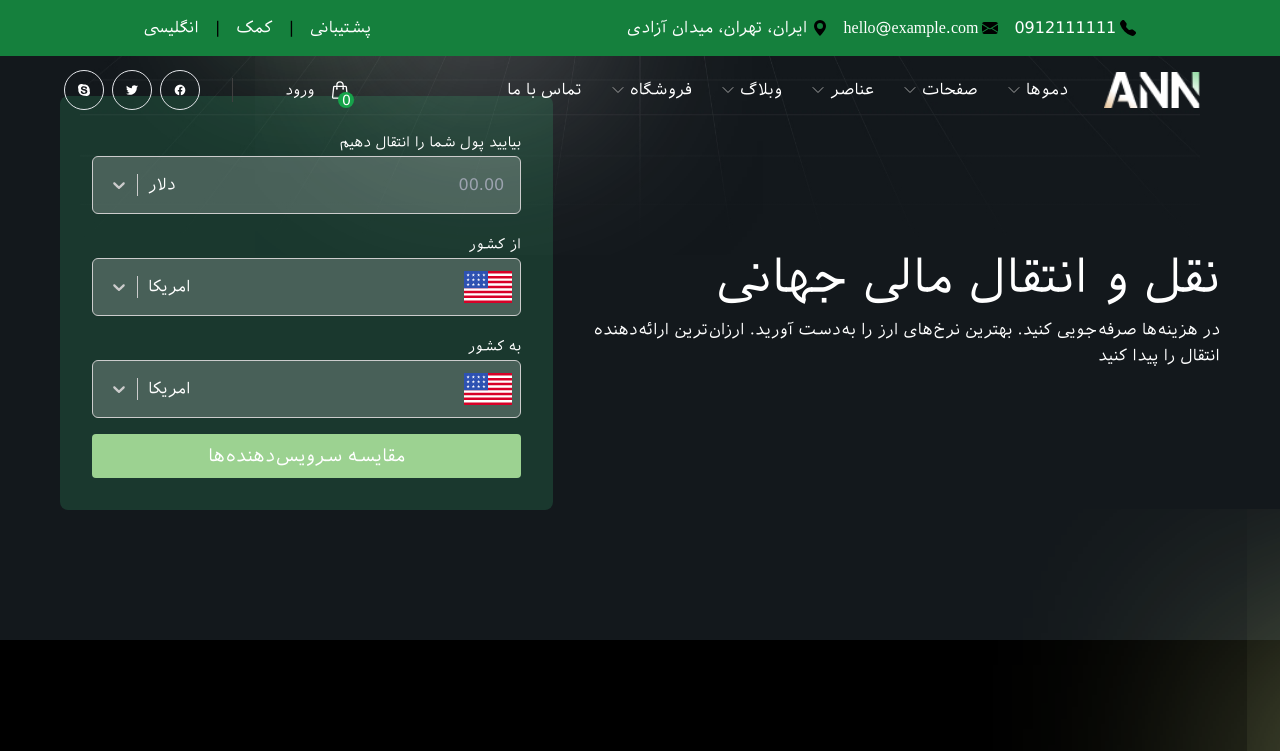
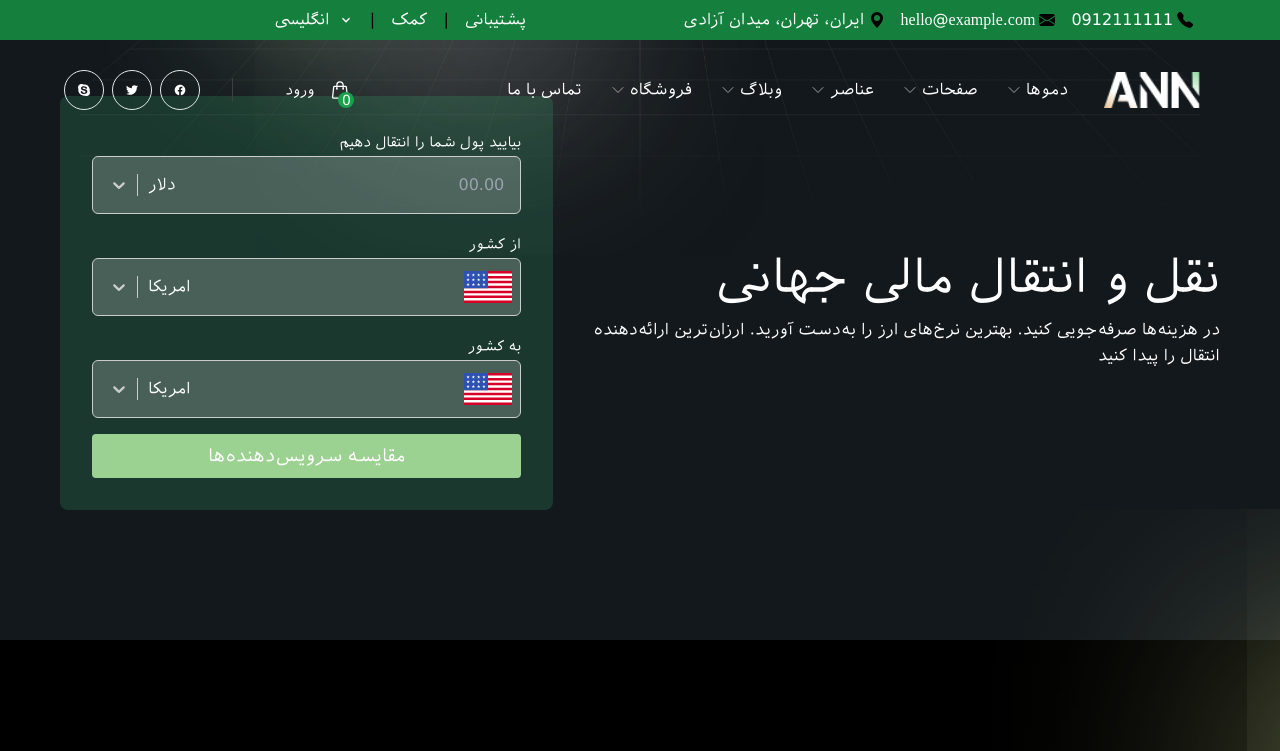
Before and after one commit to Aydin-lip/wallet, a Next.js app: page / in a window 1280 px wide. Shown: the top 751 px of the page. Built offline with nearby package versions, Linux system fonts and the light colour scheme; some icons are missing.

Commit message:
Added-Language-Select-Box-to-Upper-Nav

```diff
--- /dev/null
+++ b/src/components/home/components/LangSelectBox.tsx
@@ -0,0 +1,87 @@
+import { useEffect, useRef, useState } from 'react'
+import { MdOutlineKeyboardArrowDown } from 'react-icons/md'
+import Flags from 'country-flag-icons/react/3x2'
+
+export default function LanguageSelectBox() {
+  const [isOpen, setIsOpen] = useState(false)
+  const [selectedOption, setSelectedOption] = useState('انگلیسی')
+  const dropdownRef = useRef<HTMLDivElement | null>(null)
+
+  useEffect(() => {
+    const handleClickOutside = (event: MouseEvent) => {
+      if (
+        dropdownRef.current &&
+        !dropdownRef.current.contains(event.target as Node)
+      ) {
+        setIsOpen(false)
+      }
+    }
+
+    document.addEventListener('mousedown', handleClickOutside)
+
+    return () => {
+      document.removeEventListener('mousedown', handleClickOutside)
+    }
+  }, [])
+
+  const toggleDropdown = () => {
+    setIsOpen(!isOpen)
+  }
+
+  const handleOptionClick = (option: string) => {
+    setSelectedOption(option)
+    setIsOpen(false)
+  }
+
+  return (
+    <div className="relative">
+      <div className="relative" ref={dropdownRef}>
+        <div className="flex relative">
+          <button
+            onClick={toggleDropdown}
+            className="cursor-pointer flex items-center text-white outline-none focus:outline-none pl-2"
+          >
+            <MdOutlineKeyboardArrowDown />
+          </button>
+          <input
+            value={selectedOption}
+            onClick={toggleDropdown}
+            readOnly
+            className="appearance-none border-none outline-none bg-transparent text-white"
+          />
+        </div>
+        <div
+          className={
+            isOpen
+              ? 'absolute left-0 top-8 shadow z-40 w-full rounded max-h-select overflow-y-auto text-black bg-white opacity-100 duration-500'
+              : 'h-0 opacity-0 pointer-events-none'
+          }
+        >
+          <div className="flex flex-col w-full">
+            <div
+              onClick={() => handleOptionClick('انگلیسی')}
+              className="cursor-pointer w-full flex border-gray-100 rounded-t border-b hover:bg-teal-100"
+            >
+              <Flags.GB className="w-6 ml-3 rounded-full" />
+              <div>انگلیسی</div>
+            </div>
+            <div
+              onClick={() => handleOptionClick('العربية')}
+              className="cursor-pointer w-full flex border-gray-100 border-b hover:bg-teal-100"
+            >
+              <Flags.AE className="w-6 ml-3 rounded-full" />
+              <div>العربية</div>
+            </div>
+            <div
+              onClick={() => handleOptionClick('中国人')}
+              className="cursor-pointer w-full flex border-gray-100 rounded-b hover:bg-teal-100"
+            >
+              <Flags.CN className="w-6 ml-3 rounded-full" />
+              <div>中国人</div>
+            </div>
+          </div>
+        </div>
+      </div>
+    </div>
+  )
+}
--- a/src/components/navbar/UpperNav.tsx
+++ b/src/components/navbar/UpperNav.tsx
@@ -1,14 +1,14 @@
 import Link from 'next/link'
-import { useState, useEffect } from 'react'
 import {
   BsFillTelephoneFill,
   BsEnvelopeFill,
   BsFillGeoAltFill,
 } from 'react-icons/bs'
+import LanguageSelectBox from '../home/components/LangSelectBox'
 
 export default function UpperNav() {
   return (
-    <section className={`w-screen bg-green-700 p-4 `}>
+    <section className="w-screen bg-green-700 p-2">
       <div className="flex flex-col md:flex-row items-center justify-around">
         <div className="flex flex-col sm:flex-row gap-4 justify-center items-center">
           <div className="flex flex-col sm:flex-row justify-center items-center gap-4">
@@ -42,11 +42,13 @@ export default function UpperNav() {
             <div className="text-white">ایران، تهران، میدان آزادی</div>
           </div>
         </div>
-        <div className='flex gap-4'>
+        <div className="flex gap-4">
           <span className="text-white">پشتیبانی</span> {'|'}
           <span className="text-white">کمک</span>
           {'|'}
-          <span className="text-white">انگلیسی</span>
+          <span className="text-white">
+            <LanguageSelectBox />
+          </span>
         </div>
       </div>
     </section>
```
Also changed, not shown: tsconfig.json (+6 -1 lines).
